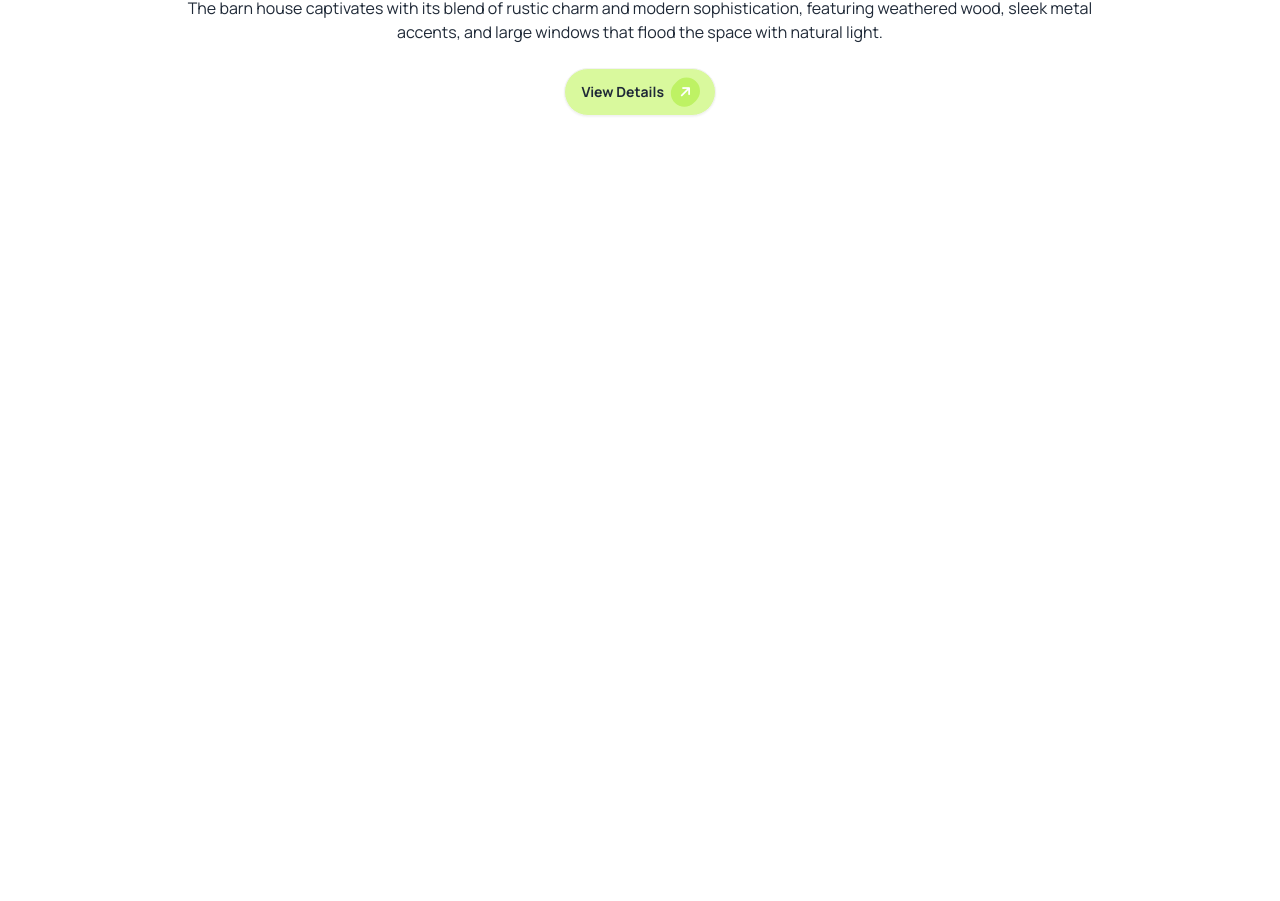
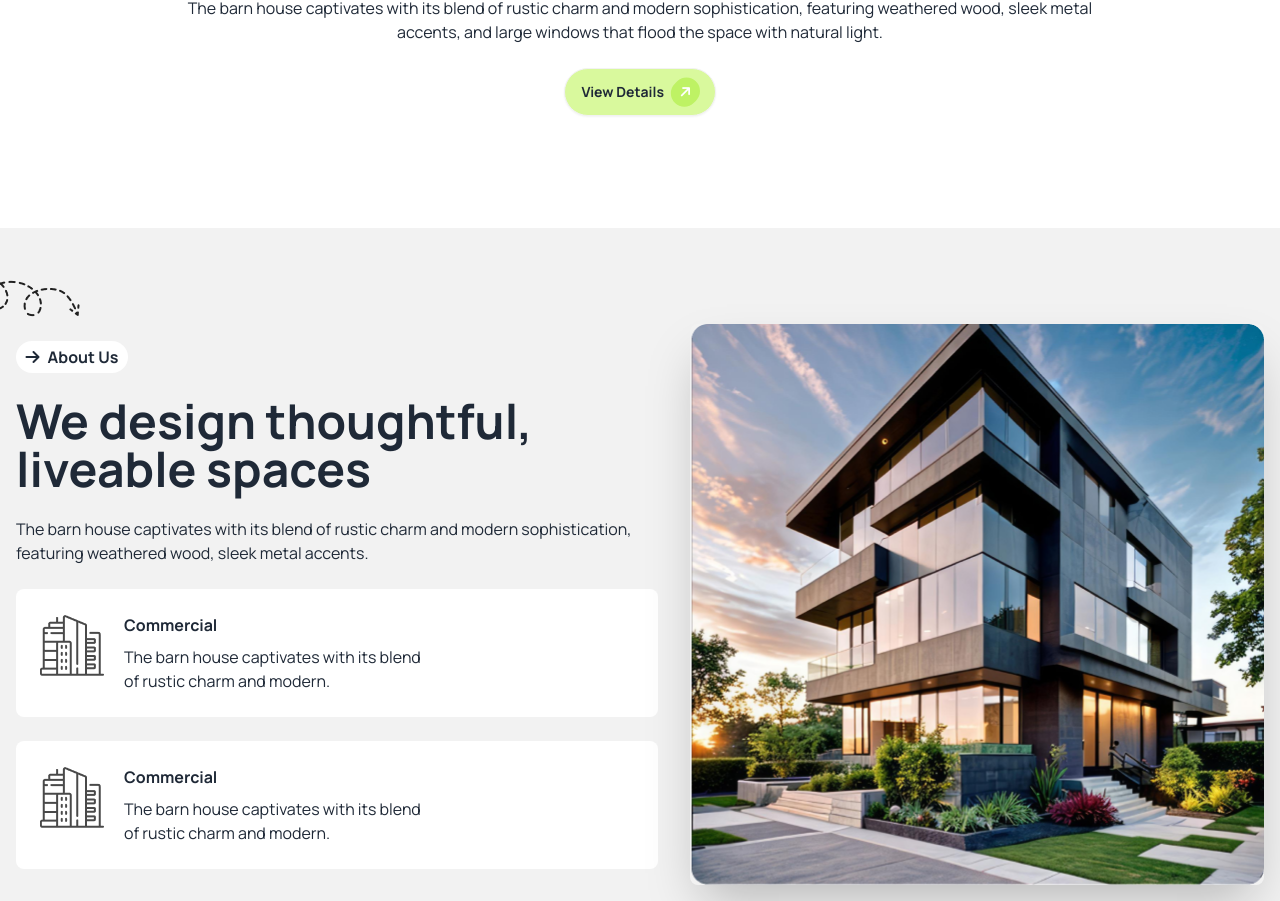
Before and after one commit to masum-k/rb9-assignment-3, a plain HTML site: page index.html in a window 1280 px wide. Shown: the part 626-1527 px from the top of the page. Before the commit the page ends 800 px from the top, so only its background shows below. Drawn offline with nearby package versions, Linux system fonts and the light colour scheme.

Commit message:
finished about section

```diff
--- a/index.html
+++ b/index.html
@@ -20,6 +20,7 @@
 </head>
 
 <body class="font">
+  <!-- Header Section -->
   <header class="bg-base-100">
     <!-- Navbar -->
     <nav>
@@ -92,13 +93,69 @@
               natural light.
             </p>
             <a class="btn bg-lime-200 w-80 lg:w-auto rounded-full font-bold">View Details
-              <span class="rotate-45 bg-lime-300 text-white rounded-full"><i class="fa-solid fa-arrow-up p-2"></i></span></a>
+              <span class="rotate-45 bg-lime-300 text-white rounded-full"><i
+                  class="fa-solid fa-arrow-up p-2"></i></span></a>
           </div>
         </div>
       </div>
     </section>
   </header>
-  <main></main>
+
+  <!-- Main Section -->
+  <main class="mt-24">
+    <!-- About Us section -->
+    <section>
+      <div class="hero bg-base-200">
+        <div class="hero-content pt-10 md:pt-24 flex-col-reverse md:flex-col lg:flex-row-reverse">
+          <img src="./assets/Rectangle.png" class="rounded-lg shadow-2xl ml-4" />
+          <div>
+            <div class="lg:relative">
+              <img class="max-sm:hidden lg:absolute lg:-left-16 lg:bottom-6" src="./assets/Vector.png">
+            </div>
+            <div class="max-sm:text-center">
+              <div>
+                <p class="bg-white font-bold w-28 max-sm:mx-auto rounded-full mb-6 p-1 text-center"><i
+                    class="fa-solid fa-arrow-right mr-2"></i>About Us
+                </p>
+                <h1 class="text-5xl font-bold">We design thoughtful, <br>liveable spaces</h1>
+                <p class="py-6">
+                  The barn house captivates with its blend of rustic charm and
+                  modern sophistication, featuring weathered wood, sleek metal accents.
+                </p>
+              </div>
+            </div>
+            <div class="flex bg-white space-x-5 p-6 rounded-lg mb-6">
+              <!-- Image -->
+              <div>
+                <img src="./assets/commercial.png" alt="">
+              </div>
+              <!-- Text -->
+              <div>
+                <h3 class="font-bold mb-2">Commercial</h3>
+                <p>The barn house captivates with its blend <br>of rustic charm and modern.</p>
+              </div>
+            </div>
+            <div class="flex bg-white space-x-5 p-6 rounded-lg">
+              <!-- Image -->
+              <div>
+                <img src="./assets/commercial.png" alt="">
+              </div>
+              <!-- Text -->
+              <div>
+                <h3 class="font-bold mb-2">Commercial</h3>
+                <p>The barn house captivates with its blend <br>of rustic charm and modern.</p>
+              </div>
+            </div>
+          </div>
+        </div>
+      </div>
+    </section>
+
+    <!-- How we work Section -->
+    <section>
+
+    </section>
+  </main>
 </body>
 <footer></footer>
 
```
